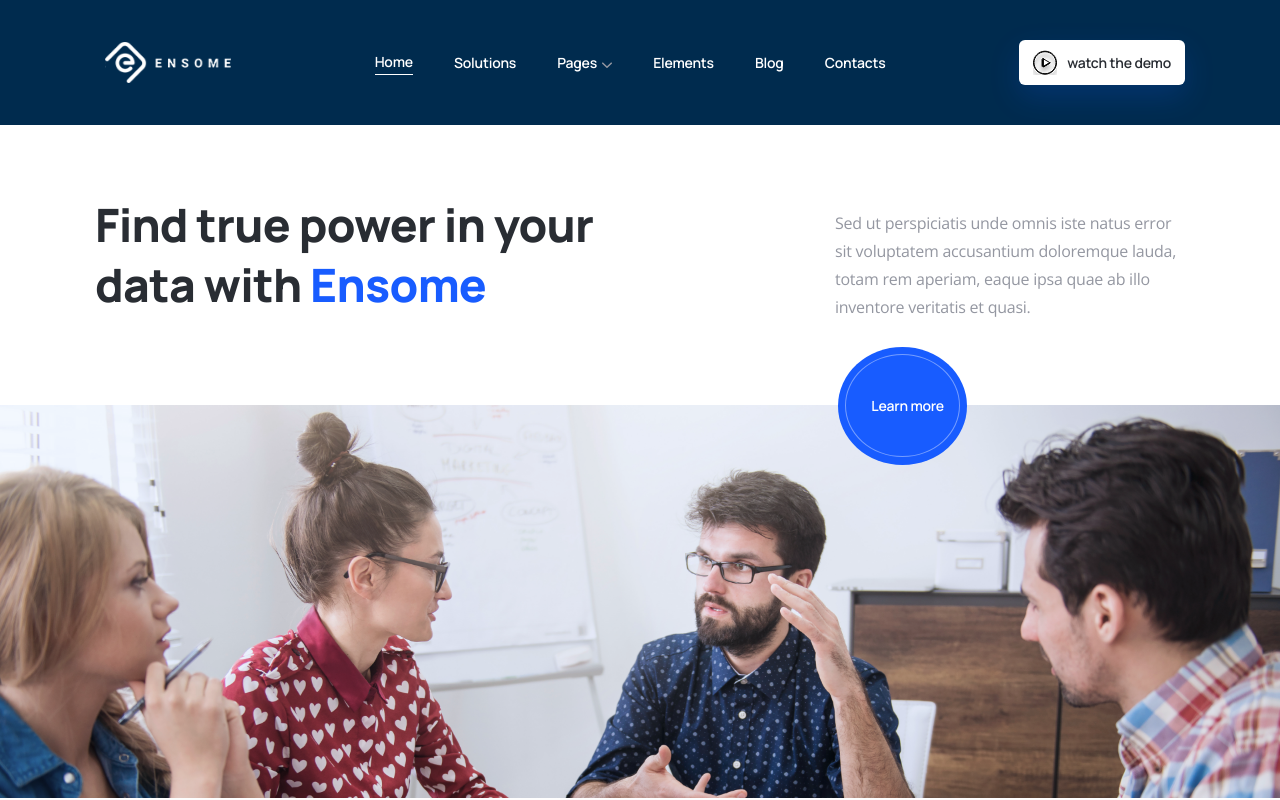
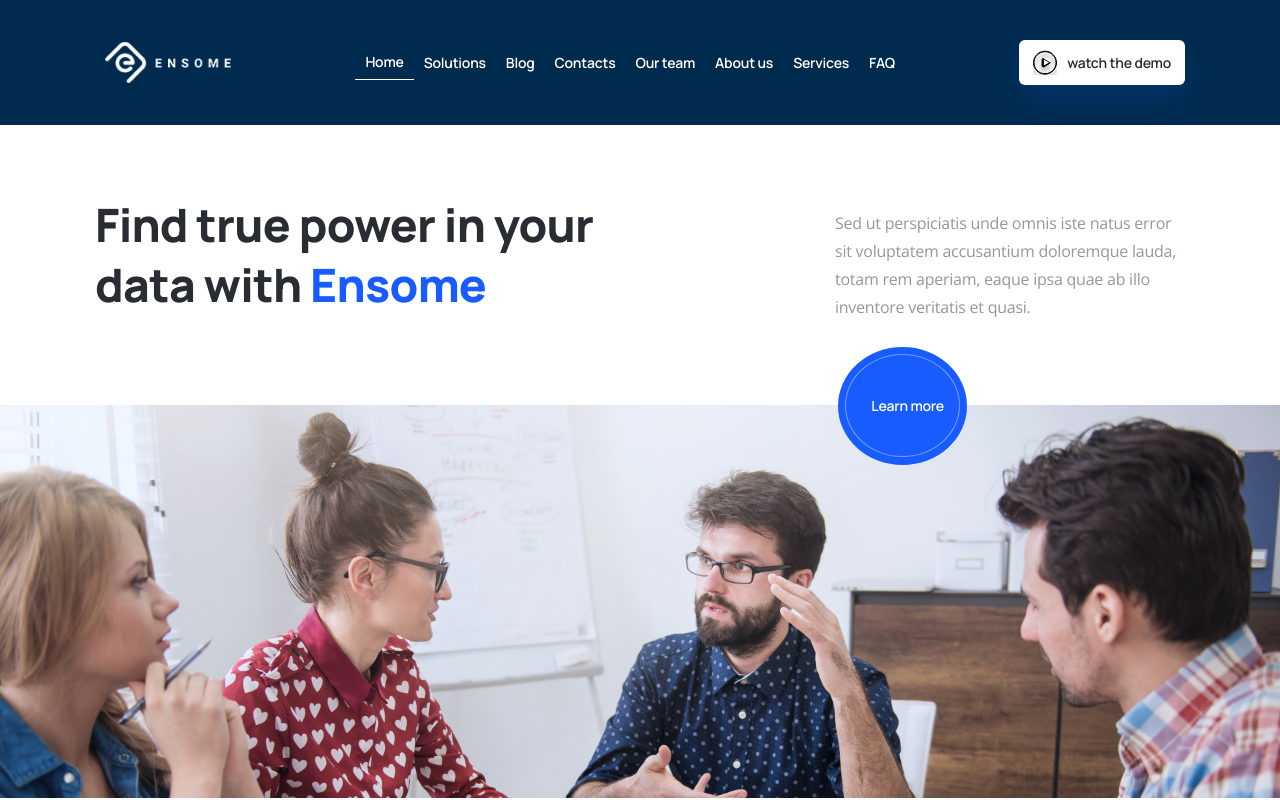
Before and after one commit to BirmiiiYO/LXST-RXDE, a React app: page / in a window 1280 px wide. Shown: the top 800 px of the page. Built offline with nearby package versions, Linux system fonts and the light colour scheme.

Commit message:
refactoring routing & create routeComponent

```diff
--- a/src/App/index.tsx
+++ b/src/App/index.tsx
@@ -1,33 +1,19 @@
-import React, { Suspense, lazy, useEffect, useMemo, useState } from 'react'
-import { Route, Routes, useLocation } from 'react-router-dom'
+import React, { useEffect, useState } from 'react'
 
-// eslint-disable-next-line import/order
 import { ErrorBoundary } from 'components/ErrorBoundary'
 import { Footer } from 'components/Footer'
 import { Header } from 'components/Header'
 import { Modal } from 'components/Portal'
-import { EPagePaths } from 'constants/router'
+import { Routing } from 'components/Routes'
 import { useAppDispatch } from 'hooks/Redux'
 import useMobile from 'hooks/useMobile'
 import { PageWidthSlice } from 'store/Slices/PageWidthSlice'
 
 import { Container } from './styles'
 
-const HomePage = lazy(() => import('pages/Home'))
-const ContactsPage = lazy(() => import('pages/Contacts'))
-const AboutUsPage = lazy(() => import('pages/AboutUs'))
-const TeamPage = lazy(() => import('pages/OurTeam'))
-const FAQPage = lazy(() => import('pages/FAQs'))
-const ServicesPage = lazy(() => import('pages/Services'))
-const SolutionsPage = lazy(() => import('pages/Solutions'))
-// const ServicePage = lazy(() => import('pages/Service'))
-// const SolutionPage = lazy(() => import('pages/Solution'))
-const BlogPage = lazy(() => import('pages/Blog'))
-
 const App = () => {
   const dispatch = useAppDispatch()
   const { setWidth } = PageWidthSlice.actions
-  // const { pathname } = useLocation()
   const isMoblie = useMobile()
 
   const [isOpen, setIsOpen] = useState(false)
@@ -36,43 +22,12 @@ const App = () => {
     dispatch(setWidth(isMoblie))
   }, [dispatch, isMoblie, setWidth])
 
-  // const shouldRenderSubSections = useMemo(() => {
-  //   switch (pathname) {
-  //     case EPagePaths.CONTACTS:
-  //       return null
-  //     case EPagePaths.TEAM:
-  //     case EPagePaths.ABOUT_US:
-  //     case EPagePaths.SOLUTIONS:
-  //       return <SubscribeSection />
-  //     default:
-  //       return (
-  //         <>
-  //           <HelperSection />
-  //           <SubscribeSection />
-  //         </>
-  //       )
-  //   }
-  // }, [pathname])
-
   return (
     <>
       <Container>
         <Header setIsOpen={setIsOpen} />
-        {/* <VideoBackground /> */}
         <ErrorBoundary>
-          <Suspense fallback="Loading...">
-            <Routes>
-              <Route path={EPagePaths.HOME} element={<HomePage />} />
-              <Route path={EPagePaths.SOLUTIONS}>
-                <Route index element={<SolutionsPage />} />
-              </Route>
-              <Route path={EPagePaths.CONTACTS} element={<ContactsPage />} />
-              <Route path={EPagePaths.ABOUT_US} element={<AboutUsPage />} />
-              <Route path={EPagePaths.TEAM} element={<TeamPage />} />
-              <Route path={EPagePaths.FAQ} element={<FAQPage />} />
-              <Route path={EPagePaths.SERVICE} element={<ServicesPage />} />
-            </Routes>
-          </Suspense>
+          <Routing />
         </ErrorBoundary>
         <Footer />
       </Container>
--- a/src/components/Navigation/index.tsx
+++ b/src/components/Navigation/index.tsx
@@ -10,7 +10,7 @@ export const Navigation = () => {
   return (
     <Nav>
       {links.map(({ href, name }) => (
-        <CustomLink key={href} to={href} active={pathname === href}>
+        <CustomLink to={href} key={href} active={pathname === href}>
           {name}
         </CustomLink>
       ))}
--- a/src/components/Navigation/styles.ts
+++ b/src/components/Navigation/styles.ts
@@ -1,14 +1,11 @@
 import { Link } from 'react-router-dom'
 import styled from 'styled-components'
 
-import Down from 'assets/down.svg'
-import { devices } from 'styles/breakpoints'
 import { SPACE_BETWEEN, theme } from 'styles/themes'
 
 import { IStyleLinkProps } from './types'
 
 export const Nav = styled.ul`
-  width: 511px;
   ${SPACE_BETWEEN};
 `
 
@@ -16,10 +13,5 @@ export const CustomLink = styled(Link)<IStyleLinkProps>`
   color: ${theme.colors.white};
   ${theme.typography.SB_HEADLINE_7}
   ${({ active }) => (active ? `border-bottom: 1px solid white` : '')};
-  &:nth-child(3) {
-    &::after {
-      content: url(${Down});
-      padding-left: 5px;
-    }
-  }
+  padding: 5px 10px;
 `
--- /dev/null
+++ b/src/components/Routes/index.tsx
@@ -0,0 +1,28 @@
+import React, { Suspense, lazy } from 'react'
+import { Route, Routes } from 'react-router-dom'
+
+import { EPagePaths } from 'constants/router'
+
+const HomePage = lazy(() => import('pages/Home'))
+const ContactsPage = lazy(() => import('pages/Contacts'))
+const AboutUsPage = lazy(() => import('pages/AboutUs'))
+const TeamPage = lazy(() => import('pages/OurTeam'))
+const FAQPage = lazy(() => import('pages/FAQs'))
+const ServicesPage = lazy(() => import('pages/Services'))
+const SolutionsPage = lazy(() => import('pages/Solutions'))
+const BlogPage = lazy(() => import('pages/Blog'))
+
+export const Routing = () => (
+  <Suspense fallback="Loading...">
+    <Routes>
+      <Route path={EPagePaths.HOME} element={<HomePage />} />
+      <Route path={EPagePaths.SOLUTIONS} element={<SolutionsPage />} />
+      <Route path={EPagePaths.CONTACTS} element={<ContactsPage />} />
+      <Route path={EPagePaths.ABOUT_US} element={<AboutUsPage />} />
+      <Route path={EPagePaths.OUR_TEAM} element={<TeamPage />} />
+      <Route path={EPagePaths.FAQ} element={<FAQPage />} />
+      <Route path={EPagePaths.SERVICES} element={<ServicesPage />} />
+      <Route path={EPagePaths.BLOG} element={<BlogPage />} />
+    </Routes>
+  </Suspense>
+)
--- a/src/components/UI/Dropdown/index.tsx
+++ b/src/components/UI/Dropdown/index.tsx
@@ -1,14 +1,13 @@
 /* eslint-disable jsx-a11y/anchor-is-valid */
 import React from 'react'
 
-import { dropDownLinks } from 'constants/links'
+import { links } from 'constants/links'
 
 import { Item, List } from './styles'
-import { Link } from '../Link'
 
 export const DropDown = () => (
   <List>
-    {dropDownLinks.map(({ href, name }) => (
+    {links.map(({ href, name }) => (
       <Item to={href}>{name}</Item>
     ))}
   </List>
--- a/src/constants/links.ts
+++ b/src/constants/links.ts
@@ -1,19 +1,12 @@
+import { EPagePaths } from './router'
+
 export const links = [
-  { href: '/', name: 'Home' },
-  { href: '/solutions', name: 'Solutions' },
-  { href: '', name: 'Pages' },
-  { href: '/elements', name: 'Elements' },
-  { href: '/blog', name: 'Blog' },
-  { href: '/contacts', name: 'Contacts' },
+  { href: EPagePaths.HOME, name: 'Home' },
+  { href: EPagePaths.SOLUTIONS, name: 'Solutions' },
+  { href: EPagePaths.BLOG, name: 'Blog' },
+  { href: EPagePaths.CONTACTS, name: 'Contacts' },
+  { href: EPagePaths.OUR_TEAM, name: 'Our team' },
+  { href: EPagePaths.ABOUT_US, name: 'About us' },
+  { href: EPagePaths.SERVICES, name: 'Services' },
+  { href: EPagePaths.FAQ, name: 'FAQ' },
 ]
-
-export const dropDownLinks = [
-  { href: '/', name: 'Home' },
-  { href: '/solutions', name: 'Solutions' },
-  { href: '/blog', name: 'Blog' },
-  { href: '/contacts', name: 'Contacts' },
-  { href: 'our-team', name: 'Our team' },
-  { href: '/about-us', name: 'About us' },
-  { href: '/services', name: 'Services' },
-  { href: '/faq', name: 'FAQ' },
-]
--- a/src/constants/router.ts
+++ b/src/constants/router.ts
@@ -1,15 +1,11 @@
 export const enum EPagePaths {
   HOME = '/',
   SOLUTIONS = '/solutions',
-  SOLUTION = ':solutionId',
   ELEMENTS = '/elements',
   BLOG = '/blog',
   CONTACTS = '/contacts',
-  ABOUT_US = '/about',
-  TEAM = '/team',
+  ABOUT_US = '/about-us',
+  OUR_TEAM = '/our-team',
   FAQ = '/faq',
   SERVICES = '/services',
-  SERVICE = ':serviceId',
-  MAP = '/map',
-  PRICING = '/pricing',
 }
```
Also changed, not shown: 1 other file (tests, documents, lock files or other folders).
